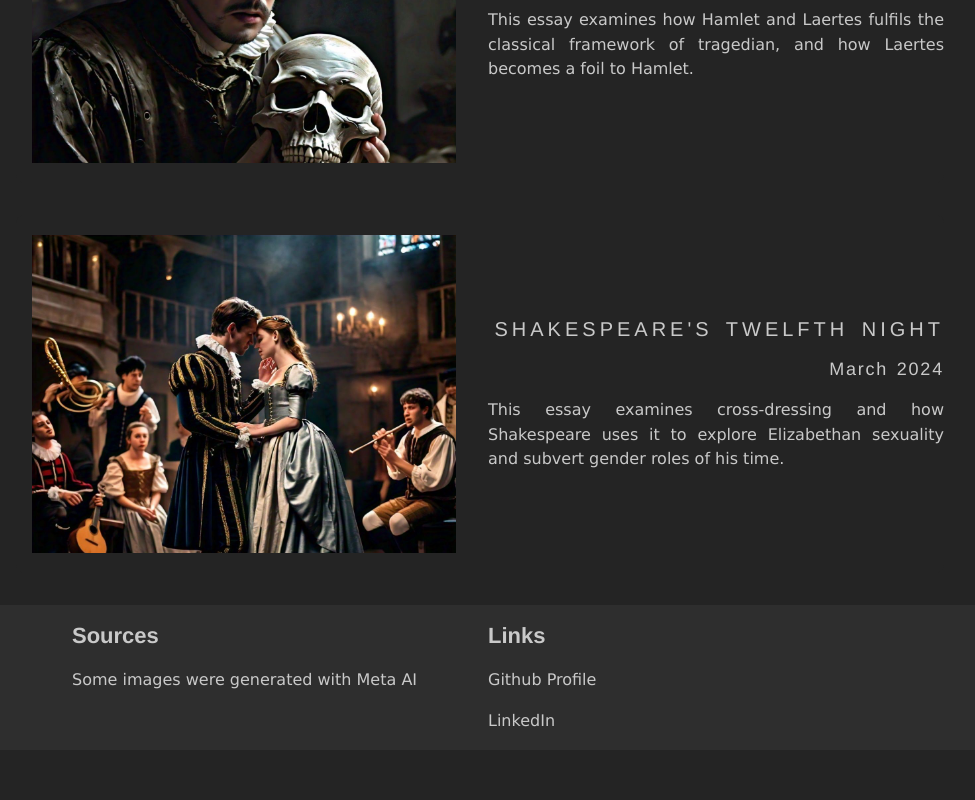
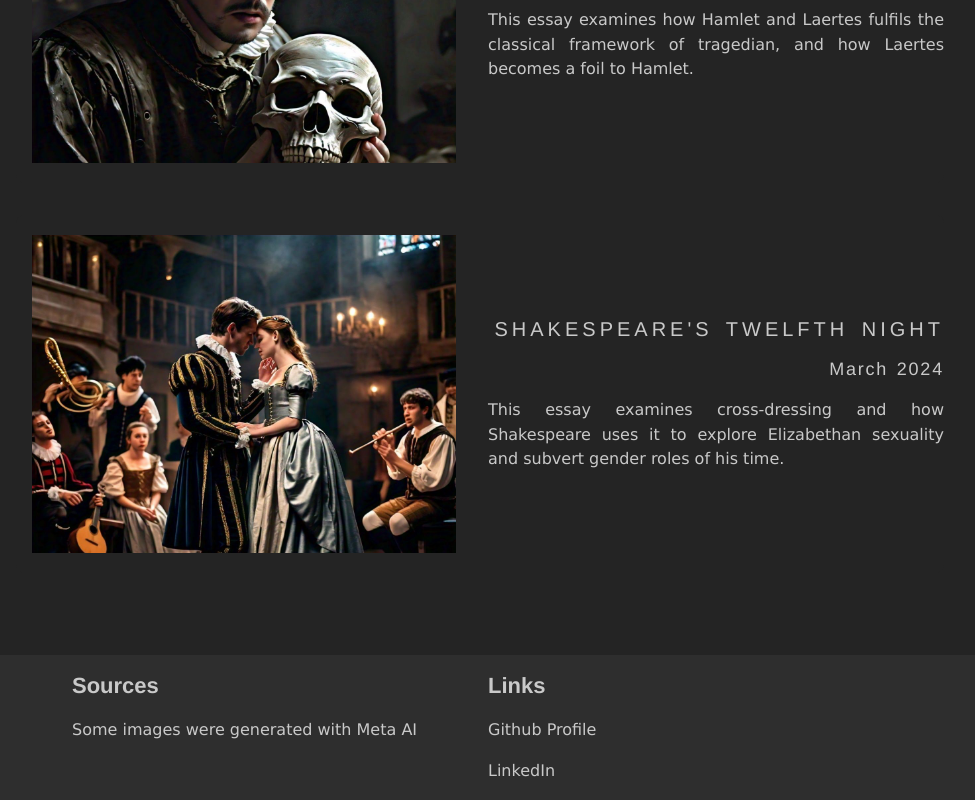
Before and after one commit to johnlim2019/portfolio-web, a React (Vite) app: page / in a window 1280 px wide. Shown: the part 2553-3353 px from the top of the page, without its empty margins (160-1135 px from the left). Before the commit the page ends 3303 px from the top, so only its background shows below. Built offline with nearby package versions, Linux system fonts and the light colour scheme.

Commit message:
fix: add top margin to bottombar

```diff
--- a/src/components/BottomBar/BottomBar.tsx
+++ b/src/components/BottomBar/BottomBar.tsx
@@ -1,4 +1,4 @@
-import { Card, Group, Stack, Text, Title } from '@mantine/core';
+import { Card, Group, Space, Stack, Text, Title } from '@mantine/core';
 import "../../assets/buttons.css";
 import "../../assets/titles.css";
 
@@ -8,6 +8,7 @@ function BottomBar(): JSX.Element {
 
     return (
         <>
+            <Space h="50px"></Space>
             <Card>
                 <Group align='flex-start' justify='center'>
                     <Stack align='left' justify='flex-start' style={{ "width": "25em" }}>
```
